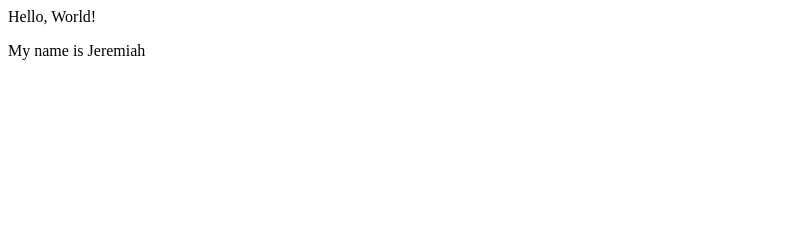
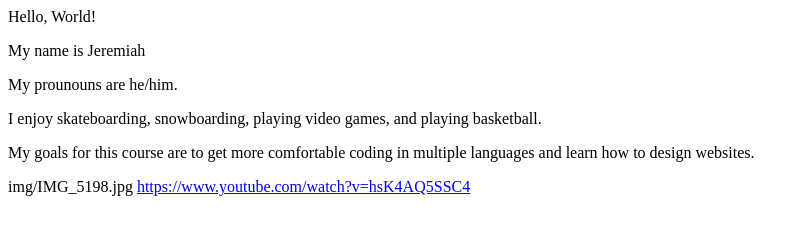
Before and after one commit to Jehe6447/Jehe6447.github.io, a plain HTML site: page index.html in a window 1280 px wide. Shown: the whole page, without its empty margins (0-809 px from the left). Drawn offline with Linux system fonts and the light colour scheme.

Commit message:
Update index.html

```diff
--- a/index.html
+++ b/index.html
@@ -3,5 +3,11 @@
     <body>
         <p>Hello, World!</p>
         <p>My name is Jeremiah</p> <!-- Change NAME to your name! -->
+        <p>My prounouns are he/him.</p>
+        <p>I enjoy skateboarding, snowboarding, playing video games, and playing basketball. </p>
+        <p>My goals for this course are to get more comfortable coding in multiple languages and learn how to design websites.</p>
+
+        img/IMG_5198.jpg
+    <a href="PATH">https://www.youtube.com/watch?v=hsK4AQ5SSC4</a>
     </body>
 </html>
```
